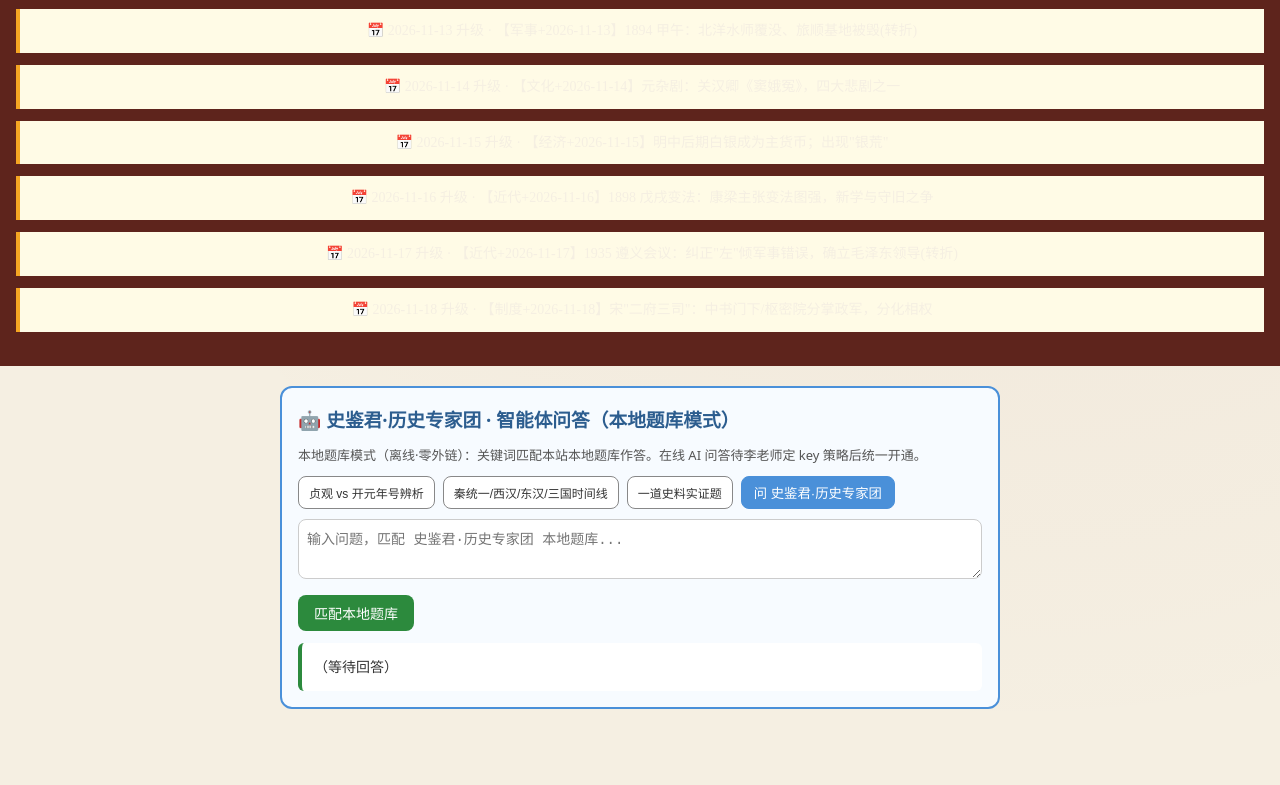
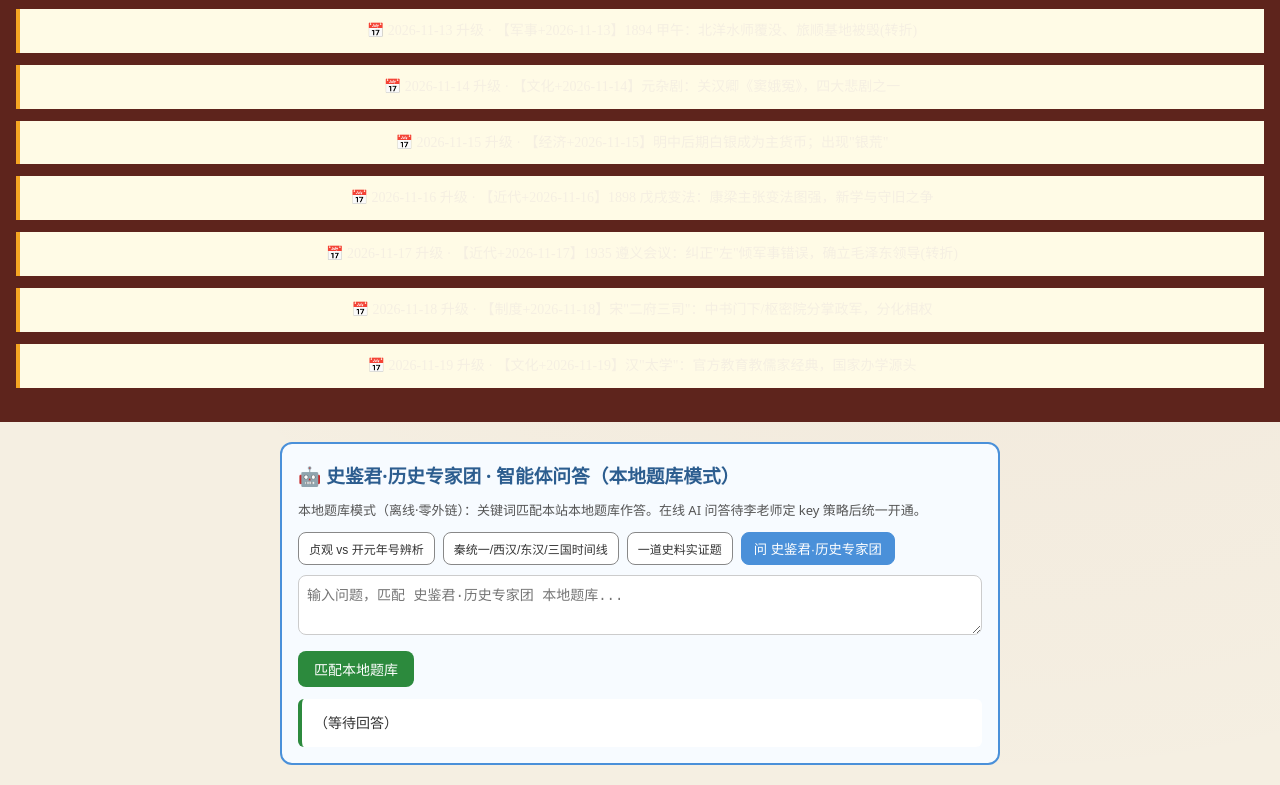
Before and after one commit to dapengzhanchi141345/li-yanming-history, a plain HTML site: page index.html in a window 1280 px wide. Shown: the part 2622-3407 px from the top of the page. Before the commit the page ends 3351 px from the top, so only its background shows below. Drawn offline with Linux system fonts and the light colour scheme.

Commit message:
history 12独立站升级 2026-11-19

```diff
--- a/index.html
+++ b/index.html
@@ -499,6 +499,8 @@ footer small { display: block; opacity: 0.75; margin-top: 6px; }
 <div style="background:#fffbe6;border-left:4px solid #f5a623;padding:10px;margin:12px 0;font-size:14px">📅 2026-11-17 升级 · 【近代+2026-11-17】1935 遵义会议：纠正"左"倾军事错误，确立毛泽东领导(转折)</div>
 
 <div style="background:#fffbe6;border-left:4px solid #f5a623;padding:10px;margin:12px 0;font-size:14px">📅 2026-11-18 升级 · 【制度+2026-11-18】宋"二府三司"：中书门下/枢密院分掌政军，分化相权</div>
+
+<div style="background:#fffbe6;border-left:4px solid #f5a623;padding:10px;margin:12px 0;font-size:14px">📅 2026-11-19 升级 · 【文化+2026-11-19】汉"太学"：官方教育教儒家经典，国家办学源头</div>
 </footer>
 
 <script>
```
